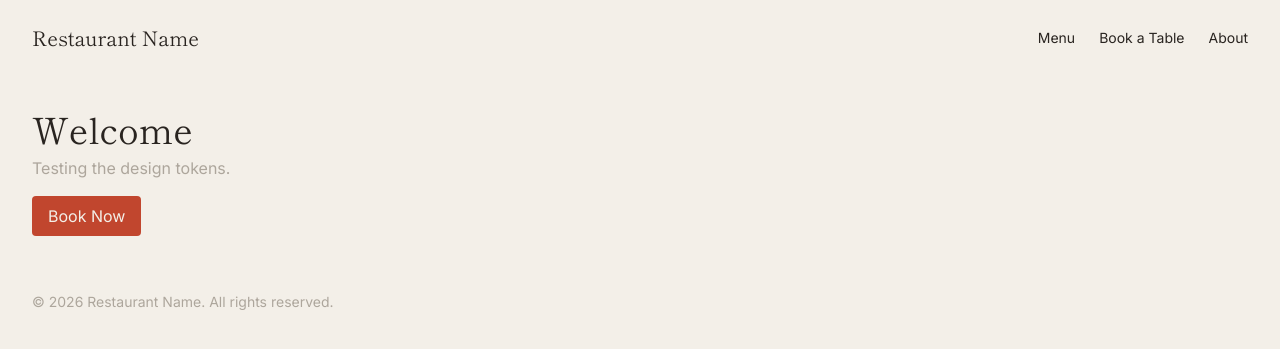
After one commit to Willr-hawkins/restaurant-booking-project, a Django app: page / in a window 1280 px wide. The commit adds this page. Shown: the top 349 px of the page. Run offline with Django 5.2, Linux system fonts and the light colour scheme.

Commit message:
Add base templates, navbar, footer, and test homepage confirming design tokens

```diff
--- a/restaurant_booking/urls.py
+++ b/restaurant_booking/urls.py
@@ -1,22 +1,8 @@
-"""
-URL configuration for restaurant_booking project.
-
-The `urlpatterns` list routes URLs to views. For more information please see:
-    https://docs.djangoproject.com/en/6.1/topics/http/urls/
-Examples:
-Function views
-    1. Add an import:  from my_app import views
-    2. Add a URL to urlpatterns:  path('', views.home, name='home')
-Class-based views
-    1. Add an import:  from other_app.views import Home
-    2. Add a URL to urlpatterns:  path('', Home.as_view(), name='home')
-Including another URLconf
-    1. Import the include() function: from django.urls import include, path
-    2. Add a URL to urlpatterns:  path('blog/', include('blog.urls'))
-"""
 from django.contrib import admin
 from django.urls import path
+from django.views.generic import TemplateView
 
 urlpatterns = [
     path('admin/', admin.site.urls),
+    path('', TemplateView.as_view(template_name='home.html'), name='home'),
 ]
--- a/static/css/output.css
+++ b/static/css/output.css
@@ -7,8 +7,21 @@
       "Segoe UI Symbol", "Noto Color Emoji";
     --font-mono: ui-monospace, SFMono-Regular, Menlo, Monaco, Consolas, "Liberation Mono",
       "Courier New", monospace;
+    --spacing: 0.25rem;
+    --text-sm: 0.875rem;
+    --text-sm--line-height: calc(1.25 / 0.875);
+    --text-xl: 1.25rem;
+    --text-xl--line-height: calc(1.75 / 1.25);
+    --text-4xl: 2.25rem;
+    --text-4xl--line-height: calc(2.5 / 2.25);
     --default-font-family: var(--font-sans);
     --default-mono-font-family: var(--font-mono);
+    --color-paper: #F3EFE8;
+    --color-concrete: #ADA69C;
+    --color-ink: #292420;
+    --color-vermillion: #C1462E;
+    --font-display: "Shippori Mincho", serif;
+    --font-body: "Inter", sans-serif;
   }
 }
 @layer base {
@@ -163,4 +176,76 @@
   .static {
     position: static;
   }
+  .mt-2 {
+    margin-top: calc(var(--spacing) * 2);
+  }
+  .mt-4 {
+    margin-top: calc(var(--spacing) * 4);
+  }
+  .block {
+    display: block;
+  }
+  .flex {
+    display: flex;
+  }
+  .items-center {
+    align-items: center;
+  }
+  .justify-between {
+    justify-content: space-between;
+  }
+  .gap-6 {
+    gap: calc(var(--spacing) * 6);
+  }
+  .rounded {
+    border-radius: 0.25rem;
+  }
+  .bg-paper {
+    background-color: var(--color-paper);
+  }
+  .bg-vermillion {
+    background-color: var(--color-vermillion);
+  }
+  .p-8 {
+    padding: calc(var(--spacing) * 8);
+  }
+  .px-4 {
+    padding-inline: calc(var(--spacing) * 4);
+  }
+  .px-8 {
+    padding-inline: calc(var(--spacing) * 8);
+  }
+  .py-2 {
+    padding-block: calc(var(--spacing) * 2);
+  }
+  .py-6 {
+    padding-block: calc(var(--spacing) * 6);
+  }
+  .font-body {
+    font-family: var(--font-body);
+  }
+  .font-display {
+    font-family: var(--font-display);
+  }
+  .text-4xl {
+    font-size: var(--text-4xl);
+    line-height: var(--tw-leading, var(--text-4xl--line-height));
+  }
+  .text-sm {
+    font-size: var(--text-sm);
+    line-height: var(--tw-leading, var(--text-sm--line-height));
+  }
+  .text-xl {
+    font-size: var(--text-xl);
+    line-height: var(--tw-leading, var(--text-xl--line-height));
+  }
+  .text-concrete {
+    color: var(--color-concrete);
+  }
+  .text-ink {
+    color: var(--color-ink);
+  }
+  .text-paper {
+    color: var(--color-paper);
+  }
 }
--- /dev/null
+++ b/templates/base.html
@@ -0,0 +1,22 @@
+{% load static %}
+<!DOCTYPE html>
+<html lang="en">
+<head>
+    <meta charset="UTF-8">
+    <meta name="viewport" content="width=device-width, initial-scale=1.0">
+    <title>{% block title %}Restaurant Name{% endblock %}</title>
+    <link rel="preconnect" href="https://fonts.googleapis.com">
+    <link rel="preconnect" href="https://fonts.gstatic.com" crossorigin>
+    <link href="https://fonts.googleapis.com/css2?family=Shippori+Mincho:wght@400;500;700&family=Inter:wght@300;400;500;600&display=swap" rel="stylesheet">
+    <link rel="stylesheet" href="{% static 'css/output.css' %}">
+</head>
+<body class="bg-paper text-ink font-body">
+    {% include 'partials/navbar.html' %}
+
+    <main>
+        {% block content %}{% endblock %}
+    </main>
+
+    {% include 'partials/footer.html' %}
+</body>
+</html>
--- /dev/null
+++ b/templates/home.html
@@ -0,0 +1,8 @@
+{% extends 'base.html' %}
+{% block content %}
+<div class="p-8">
+    <h1 class="font-display text-4xl text-ink">Welcome</h1>
+    <p class="text-concrete mt-2">Testing the design tokens.</p>
+    <button class="bg-vermillion text-paper px-4 py-2 mt-4 rounded">Book Now</button>
+</div>
+{% endblock %}
--- /dev/null
+++ b/templates/partials/footer.html
@@ -0,0 +1,3 @@
+<footer class="px-8 py-6 text-sm text-concrete">
+    <p>&copy; {% now "Y" %} Restaurant Name. All rights reserved.</p>
+</footer>
--- /dev/null
+++ b/templates/partials/navbar.html
@@ -0,0 +1,8 @@
+<nav class="flex items-center justify-between px-8 py-6">
+    <a href="/" class="font-display text-xl">Restaurant Name</a>
+    <div class="flex gap-6 font-body text-sm">
+        <a href="#">Menu</a>
+        <a href="#">Book a Table</a>
+        <a href="#">About</a>
+    </div>
+</nav>
```
